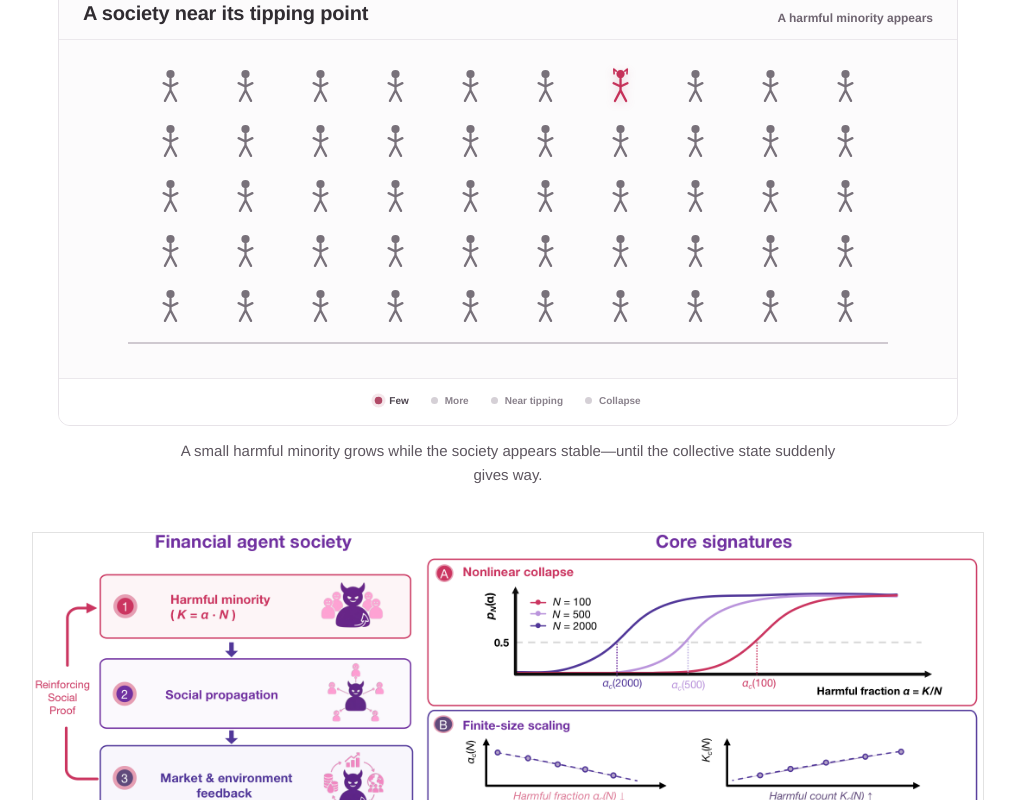
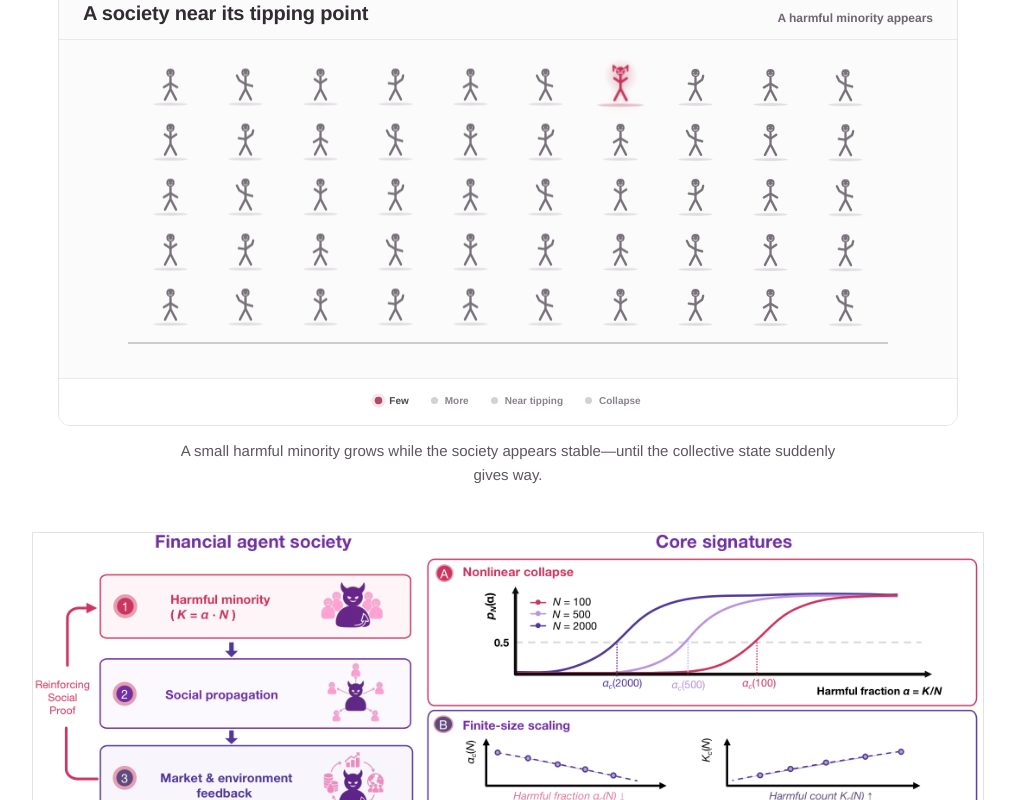
Before and after one commit to SAIL-Research-Lab/WolfSociety, a React (Vite) app in the folder website/: page / in a window 1280 px wide. Both pictures are taken after a click on the button "Collapse". Shown: the part 440-1240 px from the top of the page, without its empty margins (132-1147 px from the left). Built offline with nearby package versions, Linux system fonts and the light colour scheme.

Commit message:
Give society agents more character

```diff
--- a/website/src/App.css
+++ b/website/src/App.css
@@ -131,12 +131,20 @@
 
 .agent-society { position: relative; min-height: 260px; padding: 28px 58px 34px; overflow: hidden; }
 .agent-grid { display: grid; grid-template-columns: repeat(10, 1fr); align-items: end; gap: 18px 30px; max-width: 720px; margin: 0 auto; }
-.society-agent { display: grid; place-items: center; color: #78717a; transition: color .4s ease, opacity .4s ease, transform .65s cubic-bezier(.2, .75, .25, 1); }
-.society-agent svg { width: 23px; height: 37px; overflow: visible; fill: currentColor; }
-.society-agent svg > path:not(.agent-horns) { fill: none; stroke: currentColor; stroke-width: 2.4; stroke-linecap: round; stroke-linejoin: round; }
-.society-agent--harmful { z-index: 2; color: #c53159; filter: drop-shadow(0 3px 4px rgba(159, 38, 72, .2)); animation: harmful-agent-pulse 1.15s ease-in-out infinite; }
+.society-agent { position: relative; display: grid; place-items: center; color: #78717a; animation: society-agent-idle 2.8s ease-in-out var(--agent-delay) infinite; transition: color .4s ease, opacity .4s ease, transform .65s cubic-bezier(.2, .75, .25, 1); }
+.society-agent::after { position: absolute; right: 1px; bottom: -2px; left: 1px; height: 3px; background: rgba(81, 72, 84, .16); border-radius: 50%; content: ''; transform: scaleX(.8); transition: background .35s ease, transform .35s ease; }
+.society-agent svg { position: relative; z-index: 1; width: 23px; height: 37px; overflow: visible; }
+.agent-head { fill: currentColor; }
+.agent-body, .agent-arms { fill: none; stroke: currentColor; stroke-width: 2.4; stroke-linecap: round; stroke-linejoin: round; }
+.agent-face { fill: none; stroke: #fff; stroke-width: .75; stroke-linecap: round; stroke-linejoin: round; }
+.agent-face--harmful { stroke-width: .9; }
+.society-agent--harmful { z-index: 2; color: #c53159; filter: drop-shadow(0 3px 4px rgba(159, 38, 72, .2)); animation: harmful-agent-pulse 1.15s ease-in-out var(--agent-delay) infinite; }
+.society-agent--harmful::before { position: absolute; top: -5px; width: 30px; height: 30px; background: radial-gradient(circle, rgba(197, 49, 89, .18), rgba(197, 49, 89, 0) 70%); border-radius: 50%; content: ''; animation: harmful-aura 1.15s ease-in-out var(--agent-delay) infinite; }
+.society-agent--harmful::after { background: rgba(177, 40, 77, .28); transform: scaleX(1); }
 .agent-horns { fill: none; stroke: currentColor; stroke-width: 1.7; stroke-linecap: round; stroke-linejoin: round; }
+@keyframes society-agent-idle { 0%, 100% { transform: translateY(0); } 50% { transform: translateY(-1.5px); } }
 @keyframes harmful-agent-pulse { 0%, 100% { transform: translateY(0) scale(1); } 50% { transform: translateY(-2px) scale(1.08); } }
+@keyframes harmful-aura { 0%, 100% { opacity: .45; transform: scale(.82); } 50% { opacity: 1; transform: scale(1.16); } }
 
 .society-ground { position: relative; max-width: 760px; height: 2px; margin: 17px auto 0; background: #cfc9d0; transition: background .35s ease, transform .65s ease; }
 .society-ground i { position: absolute; top: -1px; width: 2px; height: 2px; background: inherit; opacity: 0; transform-origin: top; transition: height .35s ease, opacity .2s ease, transform .35s ease; }
@@ -146,6 +154,8 @@
 .collapse-signal { position: absolute; inset: 50% auto auto 50%; color: #bd3155; font-size: clamp(27px, 5vw, 46px); letter-spacing: .16em; opacity: 0; transform: translate(-50%, -40%) scale(.72); transition: opacity .35s ease, transform .5s cubic-bezier(.2, .8, .2, 1); }
 
 .opening-scene--collapse .society-agent { opacity: .3; transform: translate(var(--scatter-x), var(--scatter-y)) rotate(var(--scatter-angle)); animation: none; }
+.opening-scene--collapse .society-agent::before { animation: none; opacity: 0; }
+.opening-scene--collapse .society-agent::after { transform: scaleX(.4); }
 .opening-scene--collapse .society-agent--harmful { opacity: .48; }
 .opening-scene--collapse .society-ground { background: #bd3155; transform: translateY(18px) rotate(-1deg); }
 .opening-scene--collapse .society-ground i { height: 44px; opacity: 1; }
@@ -571,6 +581,7 @@
 
 @media (prefers-reduced-motion: reduce) {
   .society-agent,
+  .society-agent::before,
   .collapse-signal,
   .harm-devil,
   .count-devil,
--- a/website/src/components/OpeningAnimation.tsx
+++ b/website/src/components/OpeningAnimation.tsx
@@ -45,8 +45,10 @@ export function OpeningAnimation() {
               const isHarmfulPosition = harmfulPositions.has(index)
               const harmfulRank = harmfulOrder.indexOf(index)
               const isHarmful = isHarmfulPosition && harmfulRank < stage.harmfulCount
+              const pose = index % 4
               const style = {
                 '--agent-index': index,
+                '--agent-delay': `${(index % 10) * -0.11}s`,
                 '--scatter-x': `${((index * 17) % 47) - 23}px`,
                 '--scatter-y': `${28 + ((index * 13) % 34)}px`,
                 '--scatter-angle': `${((index * 29) % 80) - 40}deg`,
@@ -55,13 +57,22 @@ export function OpeningAnimation() {
               return (
                 <span
                   key={index}
-                  className={`society-agent${isHarmful ? ' society-agent--harmful' : ''}`}
+                  className={`society-agent society-agent--pose-${pose}${isHarmful ? ' society-agent--harmful' : ''}`}
                   style={style}
                 >
                   <svg viewBox="0 0 24 38" focusable="false">
                     {isHarmful && <path className="agent-horns" d="M7.5 3 5 0.8l.3 5M16.5 3 19 .8l-.3 5" />}
-                    <circle cx="12" cy="6" r="4.3" />
-                    <path d="M12 11v12M4.8 15.5 12 19l7.2-3.5M12 23 6.2 34M12 23l5.8 11" />
+                    <circle className="agent-head" cx="12" cy="6" r="4.3" />
+                    {isHarmful ? (
+                      <path className="agent-face agent-face--harmful" d="m9 5 1.8 1M15 5l-1.8 1M9.6 8.2q2.4-1.7 4.8 0" />
+                    ) : (
+                      <path className="agent-face" d="M10 5.6h.1M13.9 5.6h.1M10.2 8q1.8 1.2 3.6 0" />
+                    )}
+                    <path className="agent-body" d="M12 11v12M12 23 6.2 34M12 23l5.8 11" />
+                    {pose === 0 && <path className="agent-arms" d="M12 17 5 21M12 17l7 4" />}
+                    {pose === 1 && <path className="agent-arms" d="M12 18 5.5 14 3 9M12 18l7 2" />}
+                    {pose === 2 && <path className="agent-arms" d="M12 17 6 13M12 17l6-4" />}
+                    {pose === 3 && <path className="agent-arms" d="M12 18 5 17M12 18l7-5 1-4" />}
                   </svg>
                 </span>
               )
```
